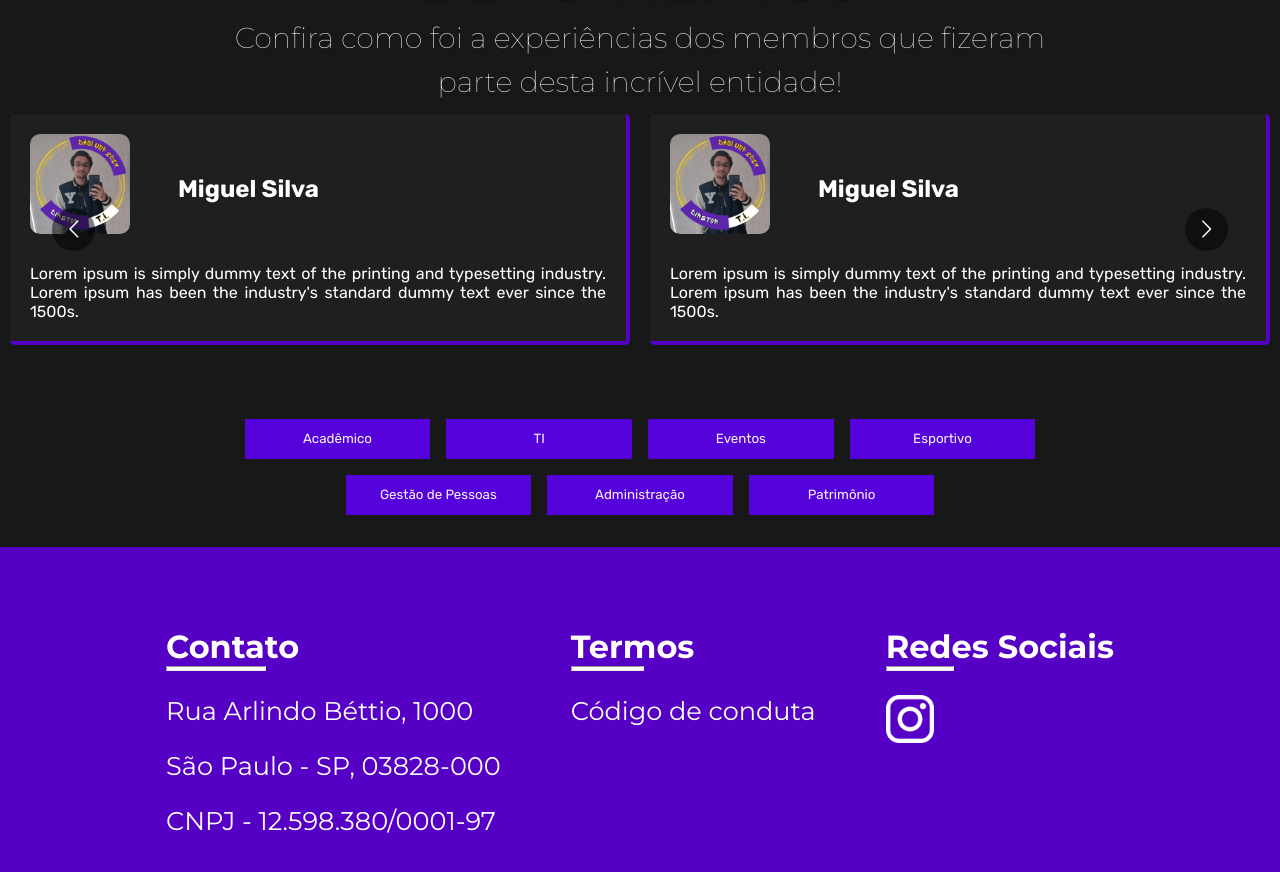
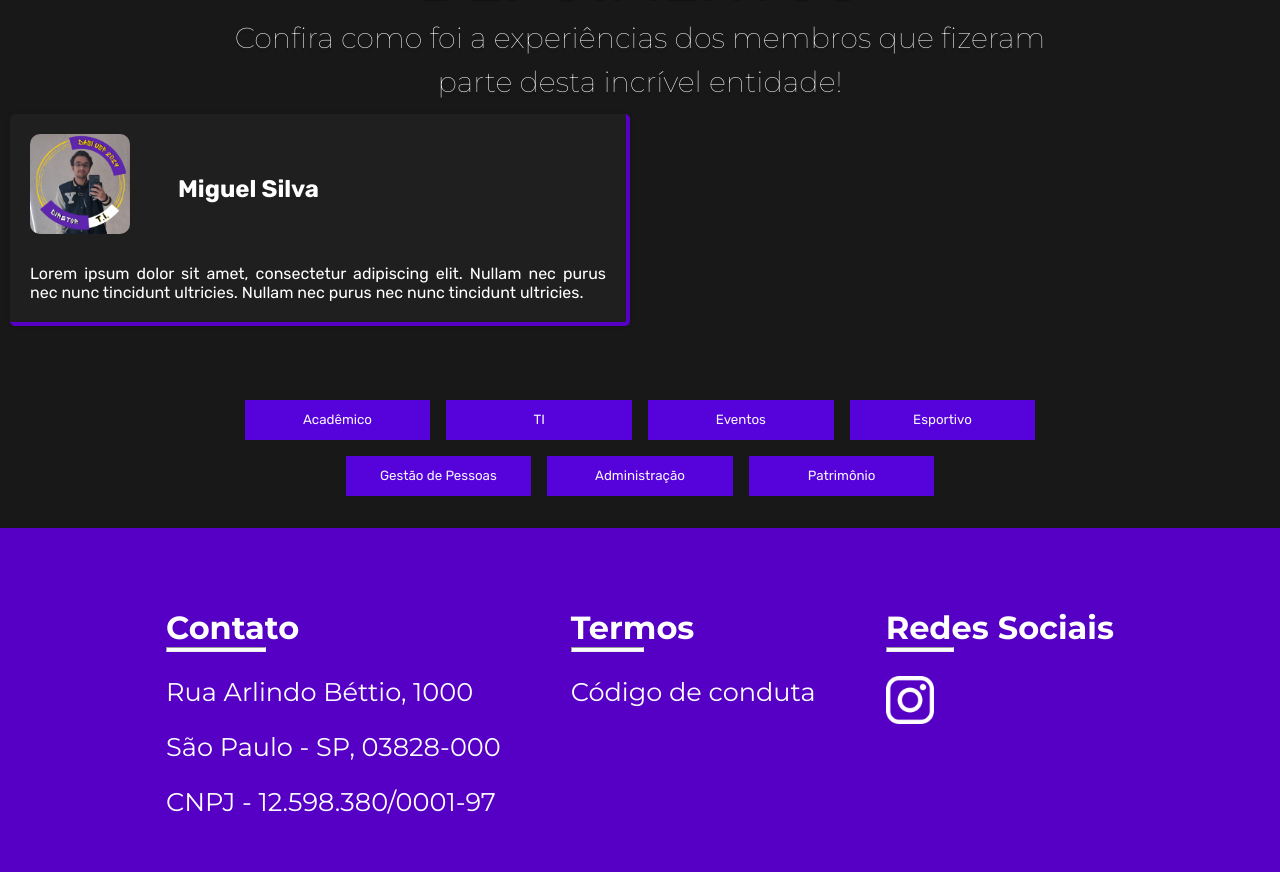
Before and after one commit to DiretorTI-DASIUSP/SiteDasi, a Next.js app: page / in a window 1280 px wide. Shown: the part 3182-4054 px from the top of the page. Built offline with nearby package versions, Linux system fonts and the light colour scheme.

Commit message:
botão componentizado e funcionando a troca

```diff
--- /dev/null
+++ b/src/components/Btn/BtnPrimary.jsx
@@ -0,0 +1,35 @@
+import React from "react";
+import styled from "styled-components";
+
+export default function BtnPrimary({ texto, handleClick, className }) {
+  return (
+    <>
+      <button className={className} onClick={handleClick}>
+        {texto}
+      </button>
+    </>
+  );
+}
+
+styled.section`
+  .doIt {
+    cursor: pointer;
+    font-family: "Rubik", sans-serif;
+    color: #f6f4fb;
+    background: #6000fadd;
+    min-height: 3em;
+    width: 7.5em;
+    border: none;
+    display: block;
+    transition: 0.2s;
+
+    &:hover {
+      color: #6000fa;
+      background-color: #e4e4e4;
+    }
+
+    &:active {
+      transform: scale(0.97);
+    }
+  }
+`;
--- a/src/components/SecaoDepoimentos.jsx
+++ b/src/components/SecaoDepoimentos.jsx
@@ -1,9 +1,13 @@
-import React from "react";
+"use client";
+import React, { useEffect, useState } from "react";
 import styled from "styled-components";
 import Carousel from "react-multi-carousel";
 import "react-multi-carousel/lib/styles.css";
-import CardSetores from "./CardSetores";
 import DepoimentoCard from "./DepoimentoCard";
+import DepoimentoTi from "../depoimentos/ti.json";
+import DepoimentoAcademico from "../depoimentos/academico.json";
+import BtnPrimary from "./Btn/BtnPrimary";
+
 export default function SecaoDepoimentos() {
   const responsive = {
     superLargeDesktop: {
@@ -23,6 +27,37 @@ export default function SecaoDepoimentos() {
       items: 1,
     },
   };
+
+  const [categoria, setCategoria] = useState("ti");
+  const [depoimentos, setDepoimentos] = useState(DepoimentoTi);
+
+  useEffect(() => {
+    switch (categoria) {
+      case "ti":
+        setDepoimentos(DepoimentoTi);
+        break;
+      case "academico":
+        setDepoimentos(DepoimentoAcademico);
+        break;
+      case "eventos":
+        setDepoimentos(DepoimentoEventos);
+        break;
+      case "esportivo":
+        setDepoimentos(DepoimentoEsportivo);
+        break;
+      case "gp":
+        setDepoimentos(DepoimentoGp);
+        break;
+      case "adm":
+        setDepoimentos(DepoimentoAdm);
+        break;
+      case "patrimonio":
+        setDepoimentos(DepoimentoPatrimonio);
+        break;
+      default:
+        setDepoimentos(DepoimentoTi);
+    }
+  }, [categoria]);
 
   return (
     <Container id="depoimentos">
@@ -49,37 +84,53 @@ export default function SecaoDepoimentos() {
         autoPlaySpeed={3000}
         infinite={true}
       >
-        <div>
-          <DepoimentoCard
-            nome="Miguel Silva"
-            foto="/images/membros/ti/miguel.jpg"
-            depoimento="Lorem ipsum is simply dummy text of the printing and typesetting industry. Lorem ipsum has been the industry's standard dummy text ever since the 1500s."
-          />
-        </div>
-        <div>
-          <DepoimentoCard
-            nome="Miguel Silva"
-            foto="/images/membros/ti/miguel.jpg"
-            depoimento="Lorem ipsum is simply dummy text of the printing and typesetting industry. Lorem ipsum has been the industry's standard dummy text ever since the 1500s."
-          />
-        </div>
-        <div>
-          <DepoimentoCard
-            nome="Miguel Silva"
-            foto="/images/membros/ti/miguel.jpg"
-            depoimento="Lorem ipsum is simply dummy text of the printing and typesetting industry. Lorem ipsum has been the industry's standard dummy text ever since the 1500s."
-          />
-        </div>
+        {depoimentos?.map((depoimento) => (
+          <div key={depoimento.nome}>
+            <DepoimentoCard
+              nome={depoimento.nome}
+              foto={depoimento.foto}
+              depoimento={depoimento.depoimento}
+            />
+          </div>
+        ))}
       </Carousel>
       <ButtonsStack>
         <div>
-          <button className="doIt item">Acadêmico</button>
-          <button className="doIt item">TI</button>
-          <button className="doIt item">Eventos</button>
-          <button className="doIt item">Esportivo</button>
-          <button className="doIt item">Gestão de Pessoas</button>
-          <button className="doIt item">Administração</button>
-          <button className="doIt item">Patrimônio</button>
+          <BtnPrimary
+            texto="Acadêmico"
+            handleClick={() => setCategoria("academico")}
+            className="doIt item"
+          />
+          <BtnPrimary
+            texto="TI"
+            handleClick={() => setCategoria("ti")}
+            className="doIt item"
+          />
+          <BtnPrimary
+            texto="Eventos"
+            handleClick={() => setCategoria("eventos")}
+            className="doIt item"
+          />
+          <BtnPrimary
+            texto="Esportivo"
+            handleClick={() => setCategoria("esportivo")}
+            className="doIt item"
+          />
+          <BtnPrimary
+            texto="Gestão de Pessoas"
+            handleClick={() => setCategoria("gp")}
+            className="doIt item"
+          />
+          <BtnPrimary
+            texto="Administração"
+            handleClick={() => setCategoria("adm")}
+            className="doIt item"
+          />
+          <BtnPrimary
+            texto="Patrimônio"
+            handleClick={() => setCategoria("patrimonio")}
+            className="doIt item"
+          />
         </div>
       </ButtonsStack>
     </Container>
--- a/src/depoimentos/academico.json
+++ b/src/depoimentos/academico.json
@@ -0,0 +1,9 @@
+[
+  {
+    "nome": "TESTE",
+    "foto": "/images/membros/ti/miguel.jpg",
+    "depoimento": "Lorem ipsum dolor sit amet, consectetur adipiscing elit. Nullam nec purus nec nunc tincidunt ultricies. Nullam nec purus nec nunc tincidunt ultricies.",
+    "cargo": "presidente",
+    "setor": "academico"
+  }
+]
--- a/src/depoimentos/ti.json
+++ b/src/depoimentos/ti.json
@@ -1,8 +1,9 @@
 [
   {
-    "nome": "Fulano",
-    "foto": "https://via.placeholder.com/150",
+    "nome": "Miguel Silva",
+    "foto": "/images/membros/ti/miguel.jpg",
     "depoimento": "Lorem ipsum dolor sit amet, consectetur adipiscing elit. Nullam nec purus nec nunc tincidunt ultricies. Nullam nec purus nec nunc tincidunt ultricies.",
-    "cargo": "Desenvolvedor"
+    "cargo": "Desenvolvedor",
+    "setor": "TI"
   }
 ]
```
